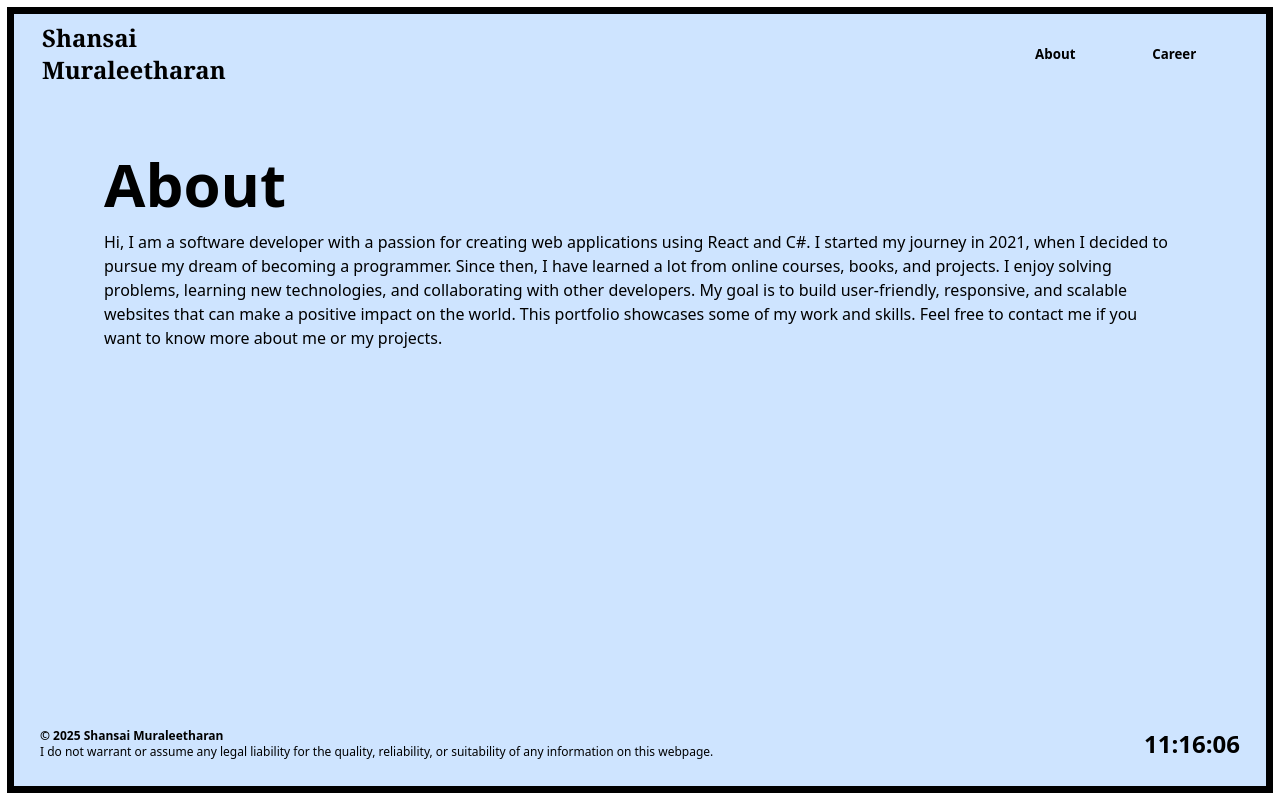
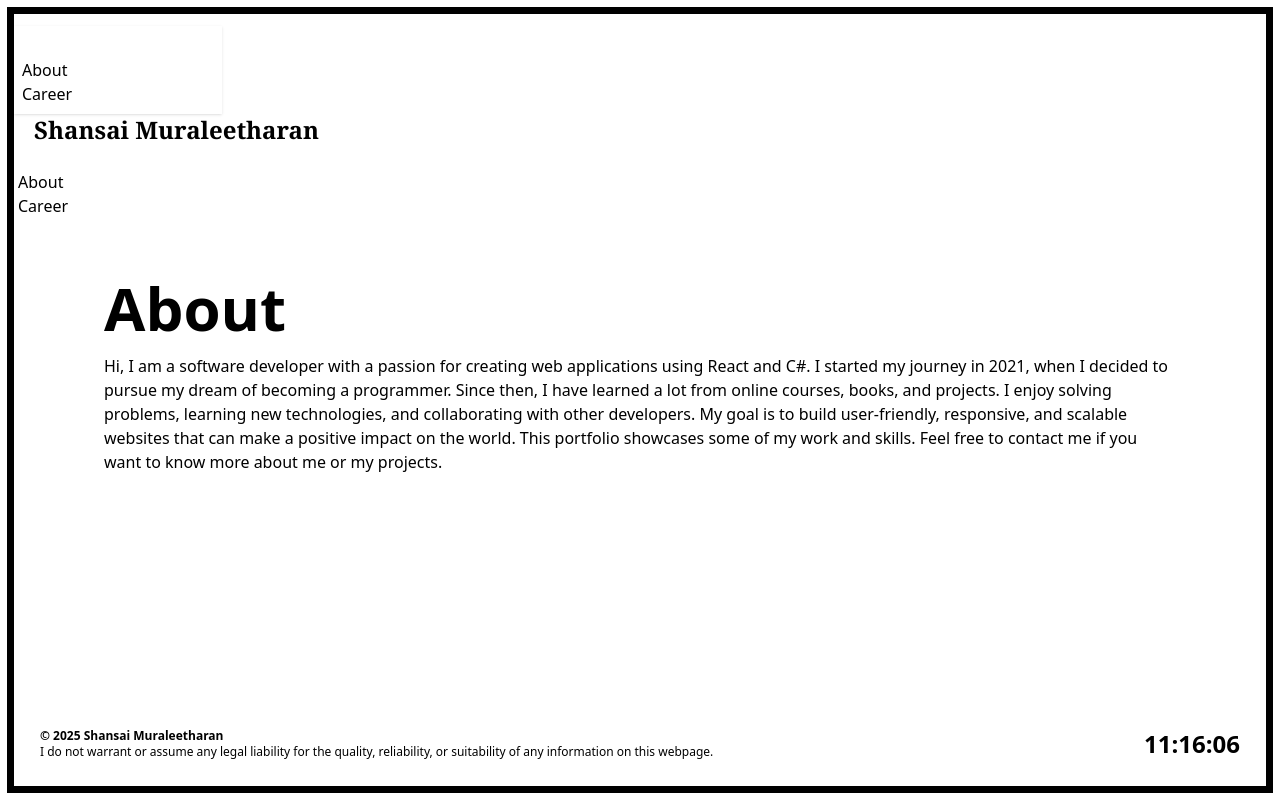
Before and after one commit to TheGreatShan/muraleetharanpages, a Next.js app: page /about in a window 1280 px wide. Built offline with nearby package versions, Linux system fonts and the light colour scheme.

Commit message:
tailwind upgrade

```diff
--- a/package.json
+++ b/package.json
@@ -24,7 +24,7 @@
     "eslint": "^8",
     "eslint-config-next": "14.2.11",
     "postcss": "^8",
-    "tailwindcss": "^3.4.17",
+    "tailwindcss": "^4.1.6",
     "typescript": "^5"
   }
 }
--- a/src/app/clock/page.tsx
+++ b/src/app/clock/page.tsx
@@ -15,7 +15,7 @@ export default function Page() {
     }, []);
 
     return (
-        <div className={"border-solid border-[7px] border-white bg-[#e7e5e4] min-h-screen w-screen h-full flex flex-grow"}>
+        <div className={"border-solid border-[7px] border-white bg-[#e7e5e4] min-h-screen w-screen h-full flex grow"}>
             <div
                 className={
                     "border-solid border-[7px] border-black bg-[#e7e5e4] text-black font-libre w-screen min-h-full"
--- a/src/app/components/Nav.tsx
+++ b/src/app/components/Nav.tsx
@@ -26,7 +26,7 @@ export default function Nav() {
                 </div>
                 <ul
                     tabIndex={0}
-                    className="menu menu-sm dropdown-content bg-secondary-content  rounded-box z-[1] mt-3 w-52 p-2 shadow">
+                    className="menu menu-sm dropdown-content bg-secondary-content  rounded-box z-1 mt-3 w-52 p-2 shadow">
                         <li><Link href={"/"} title={"Home"} className={"mr-10 md:invisible visible"}>Home</Link></li>
                         <li><Link href={"/about"} title={"About"} className={"mr-10"}>About</Link></li>
                         <li><Link href={"/career"} title={"Career"} className={"mr-10"}>Career</Link></li>
--- a/src/app/components/design.tsx
+++ b/src/app/components/design.tsx
@@ -18,7 +18,7 @@ export default function Design({children}: Readonly<{ children: React.ReactNode;
     return (
         <>
             <div
-                className={"border-solid border-[7px] border-white bg-primary-content min-h-screen w-screen h-full flex flex-grow"}>
+                className={"border-solid border-[7px] border-white bg-primary-content min-h-screen w-screen h-full flex grow"}>
                 <div
                     className={"border-solid border-[7px] border-black bg-primary-content text-black font-libre w-screen min-h-full"}>
                     <Nav/>
--- a/src/app/globals.css
+++ b/src/app/globals.css
@@ -1,7 +1,4 @@
-@import url('https://fonts.googleapis.com/css2?family=Libre+Baskerville:ital,wght@0,400;0,700;1,400&display=swap');
+@import url('https://fonts.googleapis.com/css2?family=Libre+Baskerville:ital,wght@0,400;0,700;1,400&display=swap')
+layer(base);
 
-@tailwind base;
-@tailwind components;
-@tailwind utilities;
-
-@plugin "daisyui";
+@import 'tailwindcss';
--- a/tailwind.config.ts
+++ b/tailwind.config.ts
@@ -7,12 +7,6 @@ const config : any = {
         "./src/app/**/*.{js,ts,jsx,tsx,mdx}",
     ],
     theme: {
-    },
-    plugins: [
-        require('daisyui'),
-    ],
-    daisyui: {
-        themes: ["winter"]
     }
 };
 export default config;
```
Also changed, not shown: 1 other file (tests, documents, lock files or other folders).
